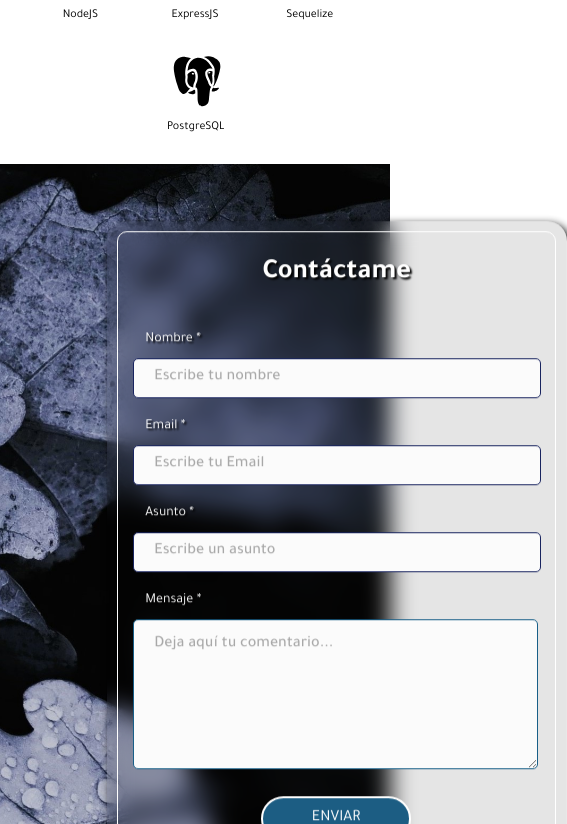
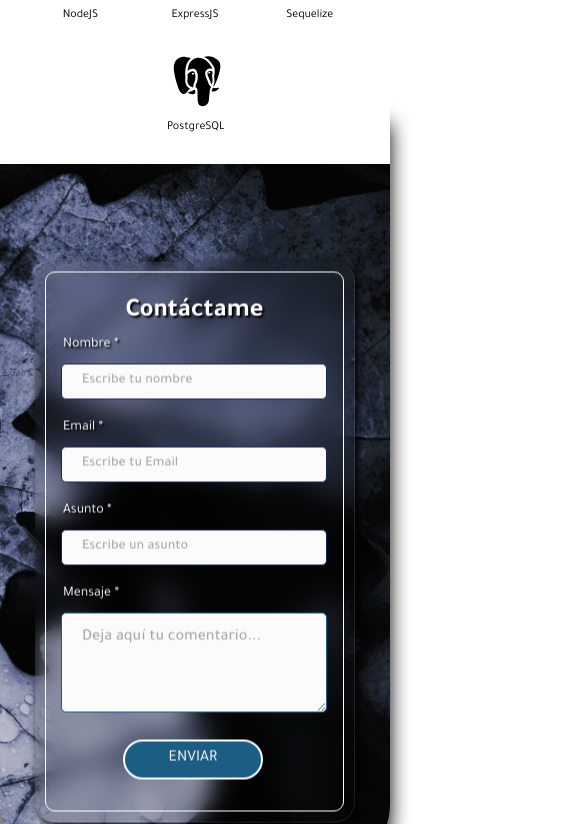
Before and after one commit to Andresmelita/portfolio-casm, a React (Vite) app: page / in a window 390 px wide. Shown: the part 3740-4564 px from the top of the page, 567 px wide, since content can reach past the window. Built offline with nearby package versions, Linux system fonts and the light colour scheme.

Commit message:
contact design modified

```diff
--- a/src/components/Contact/contact.scss
+++ b/src/components/Contact/contact.scss
@@ -128,19 +128,18 @@
         position: relative;
         align-content: center;
         align-items: center;
-        padding-bottom: 0;
         margin-top: 0px;
-        height: 110vh;
+        height: 100%;
         width: 100%;
         z-index: 0;
         border-bottom-left-radius: 70px;
         border-bottom-right-radius: 70px;
-        filter: drop-shadow(4px 10px 10px rgb(0, 0, 0));
+        filter: drop-shadow(0px 10px 10px rgb(0, 0, 0));
 
         .img-box {
             object-fit: cover;
             width: 100%;
-            height: 100vh;
+            height: 100%;
             position: absolute;
             z-index: -1;
             background-size: cover;
@@ -151,9 +150,10 @@
         .contact-box {
             margin: auto;
             align-items: center;
+            justify-content: center;
             display: flex;
-            height: 90%;
-            width: 60%;
+            height: 100%;
+            width: 100%;
 
             .contact-information {
                 width: 50%;
@@ -190,19 +190,18 @@
         position: relative;
         align-content: center;
         align-items: center;
-        padding-bottom: 0;
         margin-top: 0px;
-        height: 110vh;
+        height: 100%;
         width: 100%;
         z-index: 0;
         border-bottom-left-radius: 70px;
         border-bottom-right-radius: 70px;
-        filter: drop-shadow(4px 10px 10px rgb(0, 0, 0));
+        filter: drop-shadow(0px 10px 10px rgb(0, 0, 0));
 
         .img-box {
             object-fit: cover;
             width: 100%;
-            height: 100vh;
+            height: 100%;
             position: absolute;
             z-index: -1;
             background-size: cover;
@@ -213,9 +212,10 @@
         .contact-box {
             margin: auto;
             align-items: center;
+            justify-content: center;
             display: flex;
-            height: 90%;
-            width: 60%;
+            height: 100%;
+            width: 100%;
 
             .contact-information {
                 width: 50%;
@@ -252,31 +252,32 @@
         position: relative;
         align-content: center;
         align-items: center;
-        padding-bottom: 0;
         margin-top: 0px;
         height: 100%;
         width: 100%;
         z-index: 0;
-        border-bottom-left-radius: 20px;
-        border-bottom-right-radius: 20px;
+        border-bottom-left-radius: 70px;
+        border-bottom-right-radius: 70px;
+        filter: drop-shadow(0px 10px 10px rgb(0, 0, 0));
 
         .img-box {
             object-fit: cover;
             width: 100%;
-            height: 100vh;
+            height: 100%;
             position: absolute;
             z-index: -1;
             background-size: cover;
-            border-bottom-left-radius: 20px;
-            border-bottom-right-radius: 20px;
+            border-bottom-left-radius: 70px;
+            border-bottom-right-radius: 70px;
         }
 
         .contact-box {
             margin: auto;
             align-items: center;
+            justify-content: center;
             display: flex;
-            height: 90%;
-            width: 90%;
+            height: 100%;
+            width: 100%;
 
             .contact-information {
                 width: 50%;
--- a/src/components/Contact/formContact.scss
+++ b/src/components/Contact/formContact.scss
@@ -379,13 +379,14 @@
 
 @media (min-width: 768px) and (max-width: 1023px) {
 	.form-container {
-		height: 840px;
-		width: 50%;
+		height: 710px;
+		width: 100%;
 		z-index: 5000;
 		align-content: center;
 		margin: auto;
 		align-items: center;
 		padding-top: 50px;
+		margin-top: 20px;
 		padding-bottom: 50px;
 
 		.contact_form{
@@ -415,7 +416,7 @@
 					position: absolute;
 					border: solid 1.6px white;
 					border-radius: 20px;
-					font-size: 28px;
+					font-size: 26px;
 					padding-top: 24px;
 					z-index: 300;
 					border-radius: 10px;
@@ -425,14 +426,14 @@
 					width: 96%;
 					margin: auto;
 					z-index: 500;
-					padding-top: 100px;
+					padding-top: 65px;
 					padding-left: 8px;
 					position: absolute;
 					text-shadow: 2px 2px 2px black;
 
 					.button-container {
 						.btn-formOne {
-							height: 45px;
+							height: 40px;
 							margin-bottom: 20px;
 							margin: auto;
 							margin-left: 136px;
@@ -441,7 +442,7 @@
 							border-color: #ffffff;
 							border-style: solid;
 							border-radius: 30px;
-							width: 150px;
+							width: 140px;
 							cursor: pointer;
 							color: #ffffff;
 							transition: 1s;
@@ -453,7 +454,7 @@
 						}
 						}
 						.btn-formTwo {
-							height: 45px;
+							height: 40px;
 							padding-left: 5px;
 							padding-right: 5px;
 							margin: auto;
@@ -463,7 +464,7 @@
 							border-color: #ffffff;
 							border-style: solid;
 							border-radius: 30px;
-							width: 150px;
+							width: 140px;
 							cursor: pointer;
 							color: #ffffff;
 							transition: 1s;
@@ -490,10 +491,10 @@
 	input{
 		background-color: #fbfbfb;
 		color: #030c36;
-		font-size: 16px;
+		font-size: 14px;
 		font-weight: 500;
 		width: 408px;
-		height: 40px;
+		height: 36px;
 		border-radius: 5px;
 		border-style: solid;
 		border-width: 1px;
@@ -510,7 +511,7 @@
 		font-size: 16px;
 		font-weight: 500;
 		width: 405px;
-		height: 150px;
+		height: 100px;
 		border-radius: 5px;
 		border-style: solid;
 		border-width: 1px;
@@ -568,13 +569,14 @@
 
 @media (min-width: 480px) and (max-width: 767px) {
 	.form-container {
-		height: 840px;
-		width: 50%;
+		height: 710px;
+		width: 100%;
 		z-index: 5000;
 		align-content: center;
 		margin: auto;
 		align-items: center;
 		padding-top: 50px;
+		margin-top: 20px;
 		padding-bottom: 50px;
 
 		.contact_form{
@@ -604,7 +606,7 @@
 					position: absolute;
 					border: solid 1.6px white;
 					border-radius: 20px;
-					font-size: 28px;
+					font-size: 26px;
 					padding-top: 24px;
 					z-index: 300;
 					border-radius: 10px;
@@ -614,14 +616,14 @@
 					width: 96%;
 					margin: auto;
 					z-index: 500;
-					padding-top: 100px;
+					padding-top: 65px;
 					padding-left: 8px;
 					position: absolute;
 					text-shadow: 2px 2px 2px black;
 
 					.button-container {
 						.btn-formOne {
-							height: 45px;
+							height: 40px;
 							margin-bottom: 20px;
 							margin: auto;
 							margin-left: 136px;
@@ -630,7 +632,7 @@
 							border-color: #ffffff;
 							border-style: solid;
 							border-radius: 30px;
-							width: 150px;
+							width: 140px;
 							cursor: pointer;
 							color: #ffffff;
 							transition: 1s;
@@ -642,7 +644,7 @@
 						}
 						}
 						.btn-formTwo {
-							height: 45px;
+							height: 40px;
 							padding-left: 5px;
 							padding-right: 5px;
 							margin: auto;
@@ -652,7 +654,7 @@
 							border-color: #ffffff;
 							border-style: solid;
 							border-radius: 30px;
-							width: 150px;
+							width: 140px;
 							cursor: pointer;
 							color: #ffffff;
 							transition: 1s;
@@ -679,10 +681,10 @@
 	input{
 		background-color: #fbfbfb;
 		color: #030c36;
-		font-size: 16px;
+		font-size: 14px;
 		font-weight: 500;
 		width: 408px;
-		height: 40px;
+		height: 36px;
 		border-radius: 5px;
 		border-style: solid;
 		border-width: 1px;
@@ -699,7 +701,7 @@
 		font-size: 16px;
 		font-weight: 500;
 		width: 405px;
-		height: 150px;
+		height: 100px;
 		border-radius: 5px;
 		border-style: solid;
 		border-width: 1px;
@@ -757,17 +759,18 @@
 
 @media screen and (max-width: 479px) {
 	.form-container {
-		height: 840px;
-		width: 50%;
+		height: 710px;
+		width: 100%;
 		z-index: 5000;
 		align-content: center;
 		margin: auto;
 		align-items: center;
 		padding-top: 50px;
+		margin-top: 50px;
 		padding-bottom: 50px;
 
 		.contact_form{
-			width: 460px;
+			width: 320px;
 			height: 92%;
 			margin: auto;
 			border-radius: 10px;
@@ -793,33 +796,33 @@
 					position: absolute;
 					border: solid 1.6px white;
 					border-radius: 20px;
-					font-size: 28px;
+					font-size: 26px;
 					padding-top: 24px;
 					z-index: 300;
 					border-radius: 10px;
 				}
 
 				.form-content {
-					width: 96%;
+					width: 90%;
 					margin: auto;
 					z-index: 500;
-					padding-top: 100px;
+					padding-top: 65px;
 					padding-left: 8px;
 					position: absolute;
 					text-shadow: 2px 2px 2px black;
 
 					.button-container {
 						.btn-formOne {
-							height: 45px;
+							height: 40px;
 							margin-bottom: 20px;
 							margin: auto;
-							margin-left: 136px;
+							margin-left: 0px;
 							text-transform: uppercase;
 							background-color: #156b4a;
 							border-color: #ffffff;
 							border-style: solid;
 							border-radius: 30px;
-							width: 150px;
+							width: 140px;
 							cursor: pointer;
 							color: #ffffff;
 							transition: 1s;
@@ -831,17 +834,17 @@
 						}
 						}
 						.btn-formTwo {
-							height: 45px;
+							height: 40px;
 							padding-left: 5px;
 							padding-right: 5px;
 							margin: auto;
-							margin-left: 136px;
+							margin-left: 70px;
 							text-transform: uppercase;
 							background-color: #1c5d83;
 							border-color: #ffffff;
 							border-style: solid;
 							border-radius: 30px;
-							width: 150px;
+							width: 140px;
 							cursor: pointer;
 							color: #ffffff;
 							transition: 1s;
@@ -862,16 +865,16 @@
 	}
 
 	label {
-		padding-left: 20px;
+		padding-left: 10px;
 	}
 
 	input{
 		background-color: #fbfbfb;
 		color: #030c36;
-		font-size: 16px;
+		font-size: 14px;
 		font-weight: 500;
-		width: 408px;
-		height: 40px;
+		width: 266px;
+		height: 36px;
 		border-radius: 5px;
 		border-style: solid;
 		border-width: 1px;
@@ -887,8 +890,8 @@
 		color: #030c36;
 		font-size: 16px;
 		font-weight: 500;
-		width: 405px;
-		height: 150px;
+		width: 266px;
+		height: 100px;
 		border-radius: 5px;
 		border-style: solid;
 		border-width: 1px;
```
